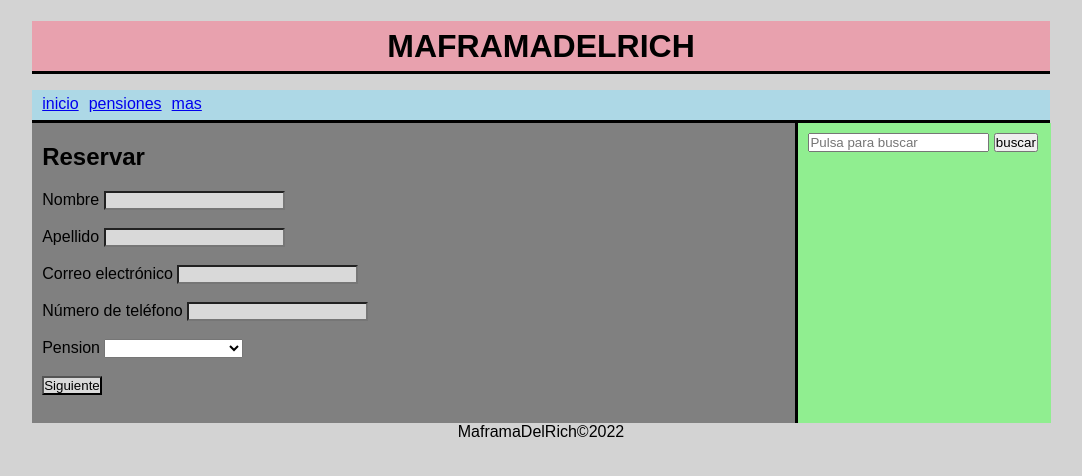
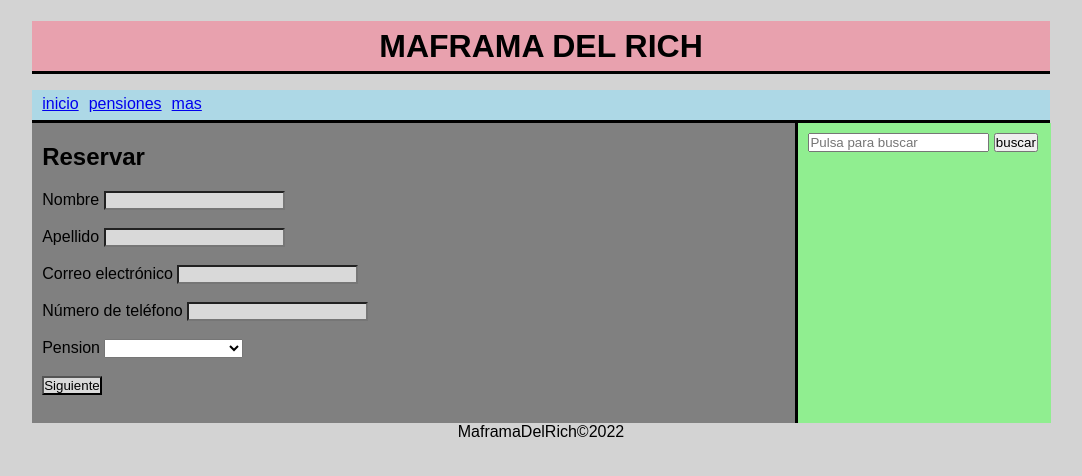
Before and after one commit to InfiniteDungeon/Maframadelrich, a plain HTML site: page reservar/index.html in a window 1280 px wide. Shown: the whole page, without its empty margins (95-1177 px from the left). Drawn offline with Linux system fonts and the light colour scheme.

Commit message:
Update index.html

```diff
--- a/reservar/index.html
+++ b/reservar/index.html
@@ -8,7 +8,7 @@
   <body>
     <div id="container">
       <header>
-        <h1>MAFRAMADELRICH</h1>
+        <h1>MAFRAMA DEL RICH</h1>
       </header>
       <nav>
         <ul>
```
